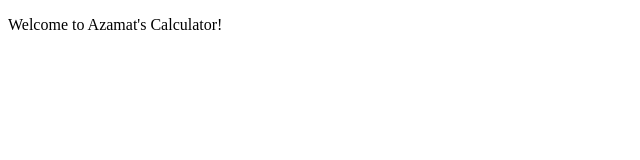
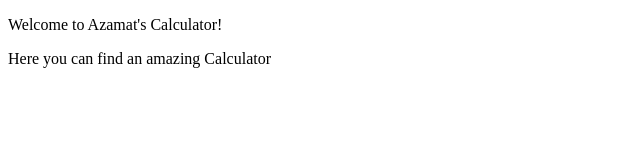
Before and after one commit to azamat-dev043/calculator_app, a plain HTML site: page main_page.html in a window 1280 px wide. Shown: the whole page, without its empty margins (0-640 px from the left). Drawn offline with Linux system fonts and the light colour scheme.

Commit message:
added some text

```diff
--- a/main_page.html
+++ b/main_page.html
@@ -7,5 +7,7 @@
 </head>
 <body>
     <p> Welcome to Azamat's Calculator! </p>
+
+    <p> Here you can find an amazing Calculator</p>
 </body>
 </html>
```
